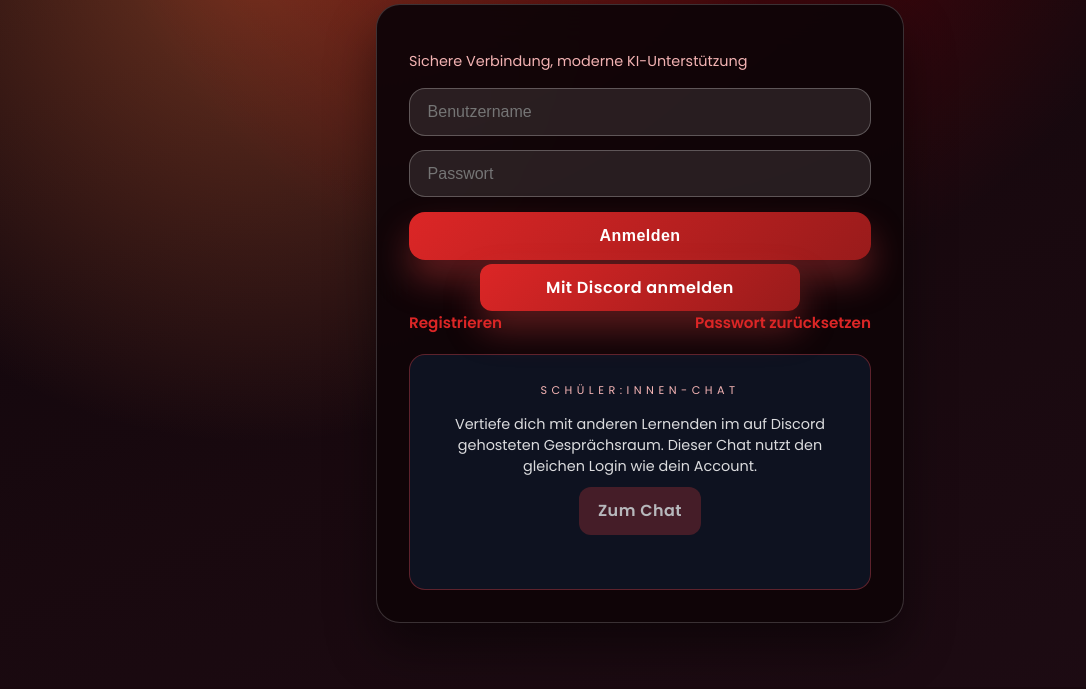
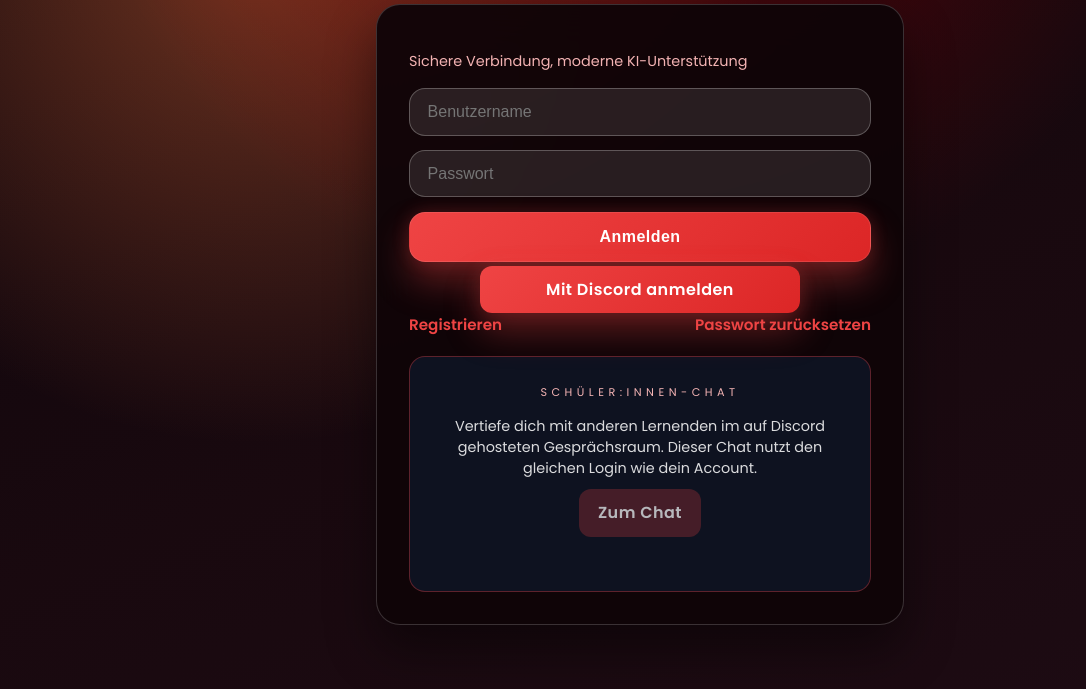
Before and after one commit to Aitrax3/codex-test-Lernplattform, a Flask app: page / in a window 1280 px wide. Shown: the part 253-942 px from the top of the page, without its empty margins (0-1086 px from the left). Before the commit the page ends 876 px from the top, so only its background shows below. Run offline with Flask 3, Linux system fonts and the light colour scheme; some libraries are stand-ins or nearby versions.

Commit message:
style: brighten buttons + fix select options

```diff
--- a/static/style.css
+++ b/static/style.css
@@ -6,12 +6,12 @@
     --panel-alt: rgba(20, 8, 10, 0.98);
     --text: #fefefe;
     --muted: #f3b3b3;
-    --accent: #dc2626;
-    --accent-soft: rgba(220, 38, 38, 0.18);
-    --accent-2: #991b1b;
+    --accent: #ef4444;
+    --accent-soft: rgba(239, 68, 68, 0.18);
+    --accent-2: #dc2626;
     --accent-dashboard: #ea580c;
     --border: rgba(255, 255, 255, 0.18);
-    --glow: rgba(220, 38, 38, 0.45);
+    --glow: rgba(239, 68, 68, 0.55);
 }
 
 * {
@@ -170,13 +175,15 @@ body {
     font-weight: 600;
     font-size: 1rem;
     cursor: pointer;
-    transition: transform 0.2s ease, box-shadow 0.2s ease;
-    box-shadow: 0 20px 35px rgba(239, 68, 68, 0.35);
+    transition: transform 0.2s ease, box-shadow 0.2s ease, filter 0.2s ease;
+    box-shadow: 0 20px 35px rgba(239, 68, 68, 0.35), 0 0 18px rgba(239, 68, 68, 0.2);
+    border: 1px solid rgba(255, 255, 255, 0.1);
 }
 
 .auth-form button:hover {
     transform: translateY(-1px);
-    box-shadow: 0 25px 40px rgba(239, 68, 68, 0.45);
+    box-shadow: 0 25px 40px rgba(239, 68, 68, 0.45), 0 0 24px var(--glow);
+    filter: brightness(1.06) saturate(1.05);
 }
 
 .primary-action {
@@ -189,14 +196,16 @@ body {
     font-size: 1rem;
     letter-spacing: 0.03em;
     cursor: pointer;
-    transition: transform 0.2s ease, box-shadow 0.2s ease;
-    box-shadow: 0 20px 35px rgba(239, 68, 68, 0.35);
+    transition: transform 0.2s ease, box-shadow 0.2s ease, filter 0.2s ease;
+    box-shadow: 0 20px 35px rgba(239, 68, 68, 0.35), 0 0 18px rgba(239, 68, 68, 0.2);
+    border: 1px solid rgba(255, 255, 255, 0.1);
 }
 
 .primary-action:hover,
 .primary-action:focus-visible {
     transform: translateY(-1px);
-    box-shadow: 0 25px 40px rgba(239, 68, 68, 0.45);
+    box-shadow: 0 25px 40px rgba(239, 68, 68, 0.45), 0 0 24px var(--glow);
+    filter: brightness(1.06) saturate(1.05);
 }
 
 .primary-action.full-width {
@@ -863,14 +872,15 @@ details summary::-webkit-details-marker {
     text-decoration: none;
     font-weight: 600;
     border: none;
-    box-shadow: 0 18px 35px rgba(239, 68, 68, 0.35);
-    transition: transform 0.2s ease, box-shadow 0.2s ease;
+    box-shadow: 0 18px 35px rgba(239, 68, 68, 0.35), 0 0 18px rgba(239, 68, 68, 0.18);
+    transition: transform 0.2s ease, box-shadow 0.2s ease, filter 0.2s ease;
     letter-spacing: 0.03em;
 }
 
 .button-link:hover {
     transform: translateY(-2px);
-    box-shadow: 0 25px 45px rgba(239, 68, 68, 0.4);
+    box-shadow: 0 25px 45px rgba(239, 68, 68, 0.4), 0 0 24px var(--glow);
+    filter: brightness(1.06) saturate(1.05);
 }
 
 .button-link--disabled {
```
Also changed, not shown: other parts of static/style.css (+60 -3 lines).
